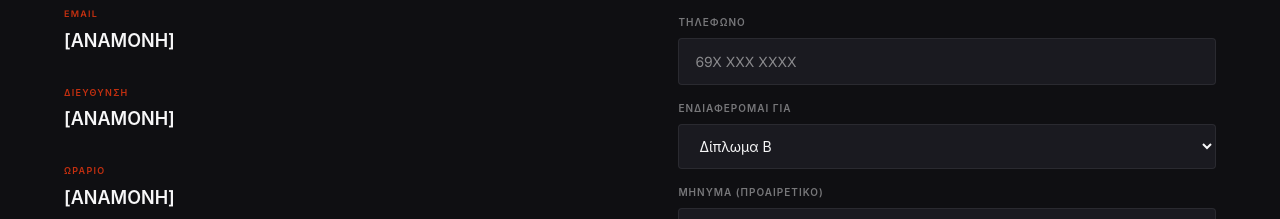
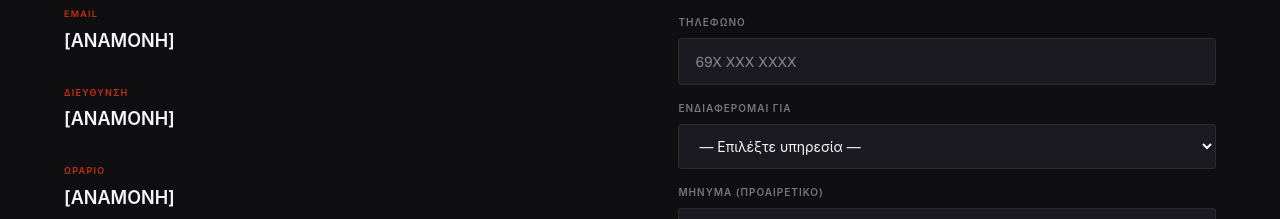
Before and after one commit to bmanologlou/dc26-next, a Next.js app: page / in a window 1280 px wide. Shown: the part 6509-6728 px from the top of the page. Built offline with nearby package versions, Linux system fonts and the light colour scheme.

Commit message:
Contact form: add placeholder option

```diff
--- a/app/components/Contact.tsx
+++ b/app/components/Contact.tsx
@@ -120,7 +120,7 @@ export default function Contact() {
                 borderRadius: '4px', color: 'var(--color-light)',
                 fontSize: '14px', outline: 'none',
               }}>
-                {['Δίπλωμα Β', 'Δίπλωμα Α', 'Δίπλωμα ΑΜ', 'Δίπλωμα Γ/Δ', 'Επέκταση διπλώματος', 'Ανανέωση διπλώματος', 'Μετεκπαίδευση', 'Διεκπεραιώσεις', 'Άλλο'].map(o => (
+                {['— Επιλέξτε υπηρεσία —', 'Δίπλωμα Β', 'Δίπλωμα Α', 'Δίπλωμα ΑΜ', 'Δίπλωμα Γ/Δ', 'Επέκταση διπλώματος', 'Ανανέωση διπλώματος', 'Μετεκπαίδευση', 'Διεκπεραιώσεις', 'Άλλο'].map(o => (
                   <option key={o}>{o}</option>
                 ))}
               </select>
```
